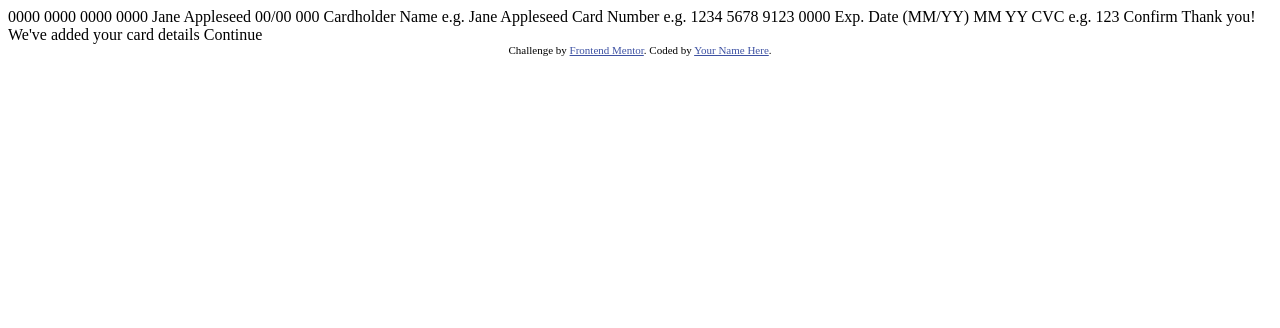
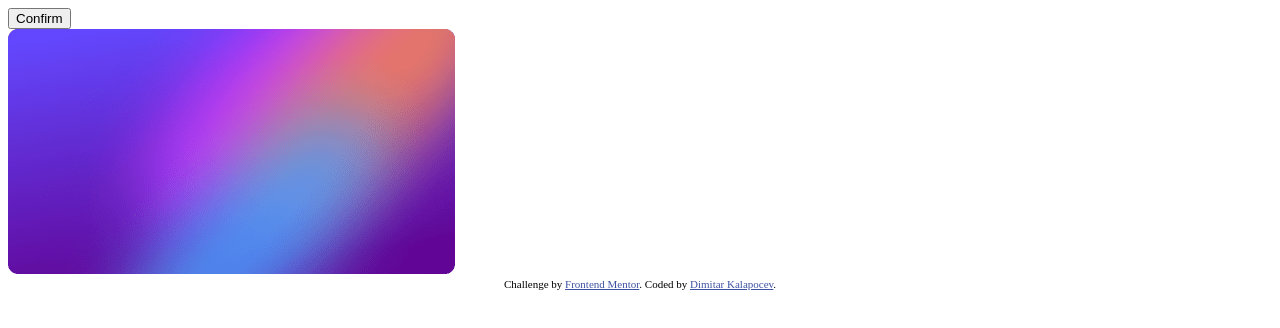
Before and after one commit to DimitarK13/interactive-card-details-form, a plain HTML site: page interactive-card-details-form-main/index.html in a window 1280 px wide. Drawn offline with Linux system fonts and the light colour scheme.

Commit message:
finished index.html

```diff
--- a/interactive-card-details-form-main/index.html
+++ b/interactive-card-details-form-main/index.html
@@ -1,51 +1,44 @@
 <!DOCTYPE html>
 <html lang="en">
   <head>
-  <meta charset="UTF-8">
-  <meta name="viewport" content="width=device-width, initial-scale=1.0"> <!-- displays site properly based on user's device -->
+    <meta charset="UTF-8" />
+    <meta name="viewport" content="width=device-width, initial-scale=1.0" />
+    <!-- displays site properly based on user's device -->
 
-  <link rel="icon" type="image/png" sizes="32x32" href="./images/favicon-32x32.png">
+    <link
+      rel="icon"
+      type="image/png"
+      sizes="32x32"
+      href="./images/favicon-32x32.png"
+    />
 
     <title>Frontend Mentor | Interactive card details form</title>
 
     <!-- Feel free to remove these styles or customise in your own stylesheet 👍 -->
     <style>
-    .attribution { font-size: 11px; text-align: center; }
-    .attribution a { color: hsl(228, 45%, 44%); }
+      .attribution {
+        font-size: 11px;
+        text-align: center;
+      }
+      .attribution a {
+        color: hsl(228, 45%, 44%);
+      }
     </style>
   </head>
   <body>
-
-  0000 0000 0000 0000
-  Jane Appleseed
-  00/00
-
-  000
-
-  Cardholder Name
-  e.g. Jane Appleseed
-
-  Card Number
-  e.g. 1234 5678 9123 0000
-
-  Exp. Date (MM/YY)
-  MM
-  YY
-
-  CVC
-  e.g. 123
-
-  Confirm
-
-  <!-- Completed state start -->
-
-  Thank you!
-  We've added your card details
-  Continue
+    <main>
+      <form>
+        <input type="submit" value="Confirm" />
+      </form>
+      <img src="images/bg-card-front.png" alt="" />
 
       <div class="attribution">
-    Challenge by <a href="https://www.frontendmentor.io?ref=challenge" target="_blank">Frontend Mentor</a>.
-    Coded by <a href="#">Your Name Here</a>.
+        Challenge by
+        <a href="https://www.frontendmentor.io?ref=challenge" target="_blank"
+          >Frontend Mentor</a
+        >. Coded by
+        <a href="https://dimitark.com/" target="_blank">Dimitar Kalapocev</a>.
       </div>
+    </main>
   </body>
 </html>
```
Lines whose indentation alone changed are shown as unchanged.
